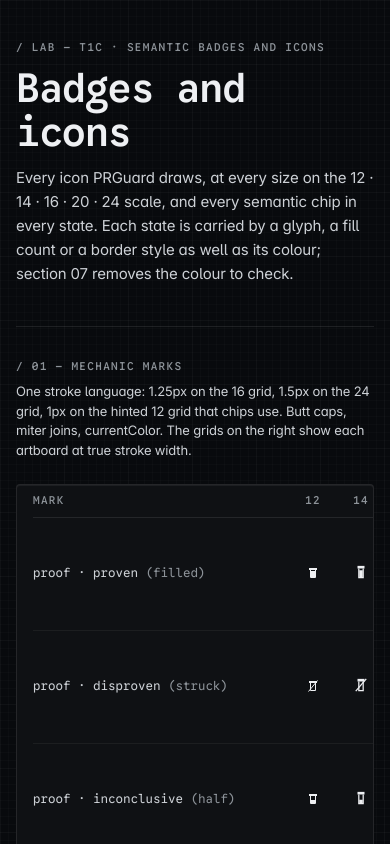
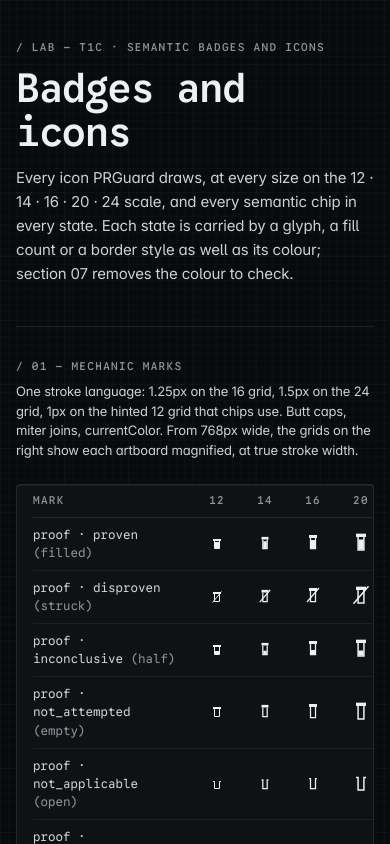
Before and after one commit to mvanshbu0681/prguard, a Next.js app in the folder web/: page /lab/t1c in a window 390 px wide. Shown: the top 844 px of the page. Built offline with nearby package versions, Linux system fonts and the light colour scheme.

Commit message:
wip(t1c): solid warn glyph for small sizes; phone layout for the specimen tables
Co-Authored-By: Claude Opus 5.5 <noreply@anthropic.com>

```diff
--- a/web/app/(lab)/lab/t1c/page.tsx
+++ b/web/app/(lab)/lab/t1c/page.tsx
@@ -102,7 +102,7 @@ export default function T1cLab() {
         <Section
           index="01"
           title="Mechanic marks"
-          note="One stroke language: 1.25px on the 16 grid, 1.5px on the 24 grid, 1px on the hinted 12 grid that chips use. Butt caps, miter joins, currentColor. The grids on the right show each artboard at true stroke width."
+          note="One stroke language: 1.25px on the 16 grid, 1.5px on the 24 grid, 1px on the hinted 12 grid that chips use. Butt caps, miter joins, currentColor. From 768px wide, the grids on the right show each artboard magnified, at true stroke width."
         >
           <Panel className="w-fit max-w-full overflow-x-auto px-4 md:px-6">
             <table className="border-collapse">
@@ -292,7 +292,7 @@ export default function T1cLab() {
               <p className="mb-3 type-label text-text-dim">banned · §6.5 and the hard rules</p>
               <ul className="type-data">
                 {BANNED_ICON_PATTERNS.map((b) => (
-                  <li key={b.pattern.source} className="grid grid-cols-[minmax(0,10rem)_minmax(0,1fr)] gap-3 border-b border-rule-hair py-1.5 last:border-b-0">
+                  <li key={b.pattern.source} className="grid gap-1 border-b sm:grid-cols-[minmax(0,10rem)_minmax(0,1fr)] sm:gap-3 border-rule-hair py-1.5 last:border-b-0">
                     <code className="text-text-primary [overflow-wrap:anywhere]">/{b.pattern.source}/</code>
                     <span className="text-text-body">{b.reason}</span>
                   </li>
--- a/web/app/(lab)/lab/t1c/specimens.tsx
+++ b/web/app/(lab)/lab/t1c/specimens.tsx
@@ -21,10 +21,13 @@ export function Panel({ children, className = "" }: { children: ReactNode; class
   );
 }
 
-// Every size table shares one column grid — a 16rem name column, then 48px per size — so
-// the 12 · 14 · 16 · 20 · 24 columns line up from table to table down the page.
-const NAME_COL = "w-64 min-w-64";
+// Every size table shares one column grid — a 16rem name column (10rem on a phone, where
+// names may wrap), then 48px per size — so the 12 · 14 · 16 · 20 · 24 columns line up from
+// table to table down the page. The magnified construction grids are a desktop inspection
+// tool: below md they are hidden rather than left to stretch every row to 112px.
+const NAME_COL = "w-40 min-w-40 md:w-64 md:min-w-64";
 const SIZE_COL = "w-12 min-w-12";
+const EXTRA_COL = "hidden md:table-cell";
 
 /** Column heads for a size table: the §6.3 scale. */
 export function SizeHeads({ first, extra = [] }: { first: string; extra?: string[] }) {
@@ -39,7 +42,7 @@ export function SizeHeads({ first, extra = [] }: { first: string; extra?: string
         </th>
       ))}
       {extra.map((e) => (
-        <th key={e} scope="col" className="py-2 pl-8 text-left type-label font-medium whitespace-nowrap text-text-dim">
+        <th key={e} scope="col" className={`${EXTRA_COL} py-2 pl-8 text-left type-label font-medium whitespace-nowrap text-text-dim`}>
           {e}
         </th>
       ))}
@@ -51,7 +54,7 @@ export function SizeHeads({ first, extra = [] }: { first: string; extra?: string
 export function SizeRow({ name, render, extra }: { name: ReactNode; render: (size: (typeof ICON_SIZES)[number]) => ReactNode; extra?: ReactNode[] }) {
   return (
     <tr className="border-b border-rule-hair last:border-b-0">
-      <th scope="row" className={`${NAME_COL} py-2 pr-6 text-left font-normal type-data whitespace-nowrap text-text-body`}>
+      <th scope="row" className={`${NAME_COL} py-2 pr-4 text-left font-normal type-data text-text-body md:pr-6 md:whitespace-nowrap`}>
         {name}
       </th>
       {ICON_SIZES.map((s) => (
@@ -60,7 +63,7 @@ export function SizeRow({ name, render, extra }: { name: ReactNode; render: (siz
         </td>
       ))}
       {extra?.map((e, i) => (
-        <td key={i} className="py-2 pl-8 align-middle">
+        <td key={i} className={`${EXTRA_COL} py-2 pl-8 align-middle`}>
           {e}
         </td>
       ))}
--- a/web/src/components/icons/glyphs.tsx
+++ b/web/src/components/icons/glyphs.tsx
@@ -55,16 +55,13 @@ export const GLYPH_DEFS = {
     draw: <path d={`M2 ${capMid - 4.5}L10 ${capMid + 4.5}M10 ${capMid - 4.5}L2 ${capMid + 4.5}`} />,
   },
   warn: {
+    // A solid triangle from the baseline to the cap height with the exclamation knocked
+    // out (even-odd), in GSC's own ▲ ■ vocabulary. An outlined triangle reads as Δ at the
+    // 11–12px sizes this glyph is used at (input errors, labels); the solid one reads as ⚠.
     char: "⚠",
     name: "warn",
     speak: false,
-    draw: (
-      <g>
-        <path d="M6 3.6L10.6 16.6H1.4Z" />
-        <rect {...FILL} x={5.3} y={9.5} width={1.4} height={3.4} />
-        <circle {...FILL} cx={6} cy={14.4} r={0.85} />
-      </g>
-    ),
+    draw: <path {...FILL} fillRule="evenodd" d="M6 3.2L11.2 17.5H0.8ZM5.1 7.6H6.9V12.8H5.1ZM5 15.1A1 1 0 1 0 7 15.1A1 1 0 1 0 5 15.1Z" />,
   },
   ellipsis: {
     char: "⋯",
```
